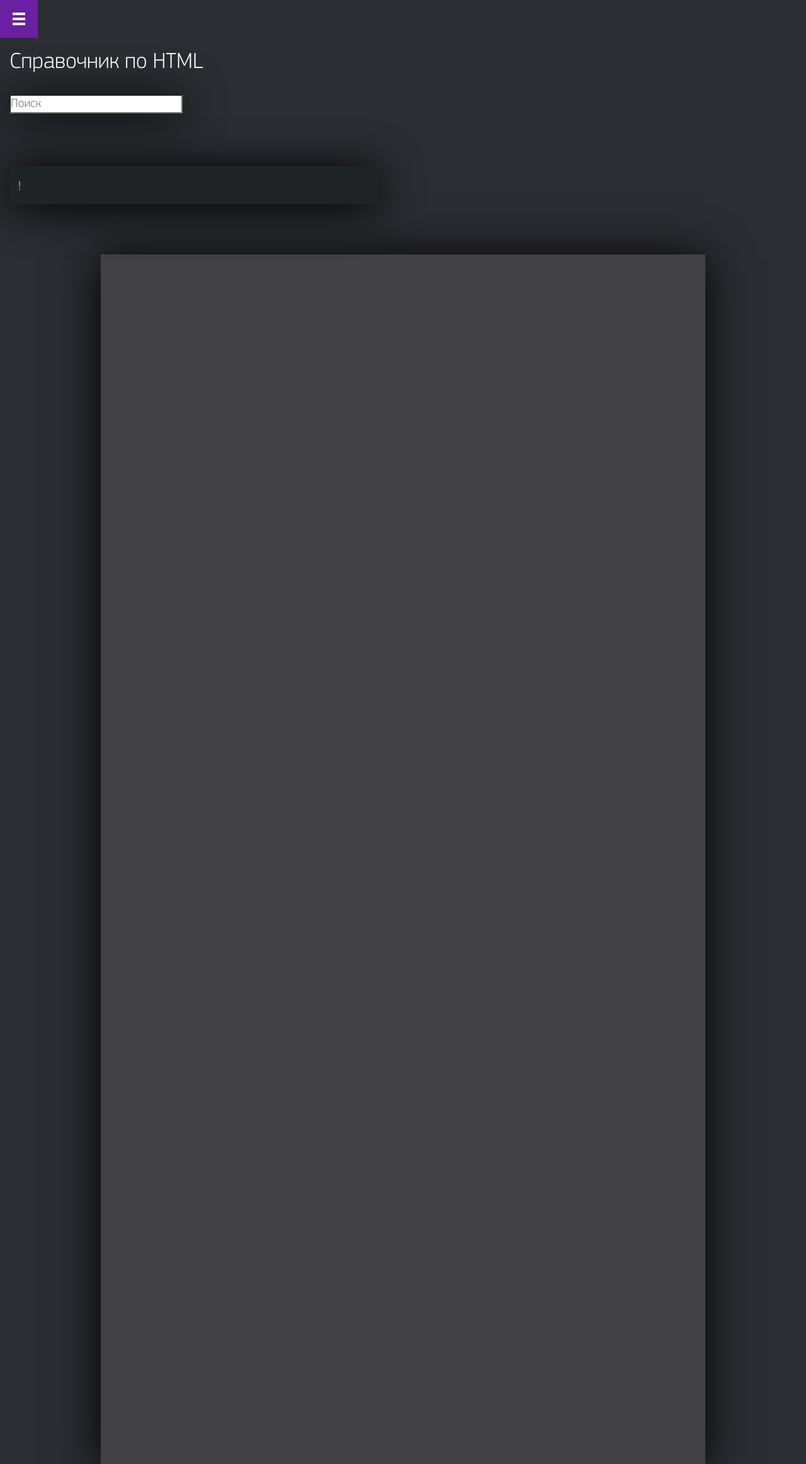
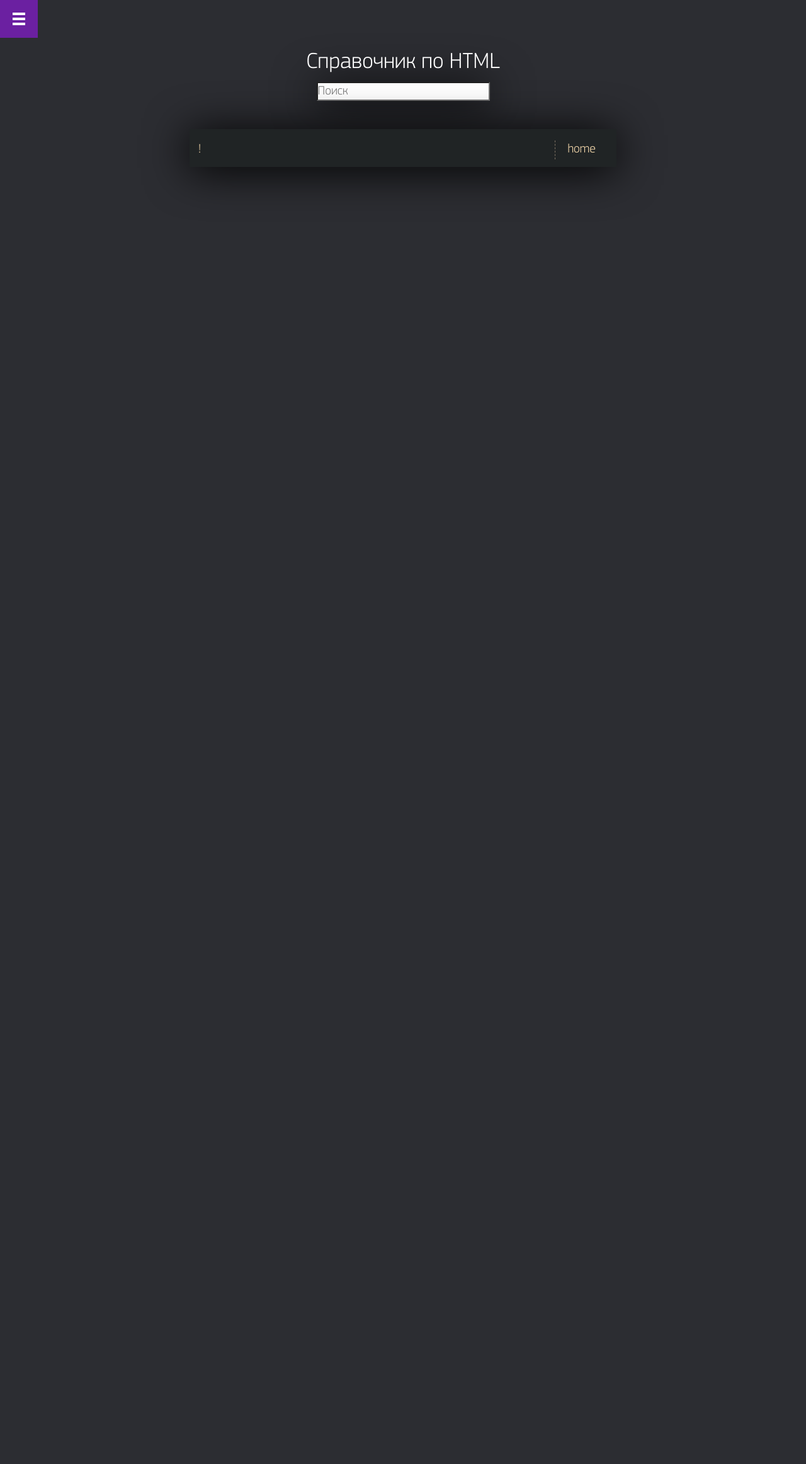
Before and after one commit to mordenius/lab, a PHP site: page /handbook/html/ in a window 1280 px wide. Shown: the whole page at 63% size. After the commit the page ends 294 px from the top, so only its background shows below. Run offline with PHP 8.4, Linux system fonts and the light colour scheme; data that the repository does not hold is empty; some web fonts are replaced.

Commit message:
corect_style_4

```diff
--- a/gate/chambers/handbook/html/index.php
+++ b/gate/chambers/handbook/html/index.php
@@ -4,7 +4,7 @@
 <section>
     <h1>Справочник по HTML </h1>
     <input id="Input_Seorch" type="text" placeholder="Поиск">
-    <div class="tag_meny"> </div>
+    <div class="tag_meny"> <div class="home">home</div> </div>
     <div class="wrap_tegs">
         <ul> </ul>
     </div>
@@ -60,11 +60,12 @@ $(document).ready(function() {
         var tgl = 0;
         var OfOn = 0;
         $(".tag_meny > a").click(function() {
+         //   claer_funck();
             if ($(this).hasClass("active")) {
                 $(this).removeClass("active");
                 $("." + $(this).attr('class').slice(0, -1)).removeClass("active");
                 OfOn = false;
-            } else {
+            }else{
                 $('.wrap_tegs > ul').show();
                 $('br').show()
                 i = $("." + $(this).attr('class'))
@@ -72,6 +73,8 @@ $(document).ready(function() {
                 console.log(r)
                 r.addClass("active")
                 i.addClass("active")
+                $(".select_tag").css({'display': 'none'})
+                $(".wrap_tegs").css({'display': 'block'})
             }
             $('.wrap_tegs > ul').not('.active').hide('slow')
             $('br').not('.' + $(this).attr('class').slice(0, -1)).hide('slow')
@@ -88,6 +91,20 @@ $(document).ready(function() {
             };
         });
     });
+    //-----------------------------------------------------------------------------
+     var claer_funck = function(){
+         $(".select_tag").css({'display': 'none'});
+         $(".tag_meny > a").removeClass("active");
+         TegInformation = $(".select_tag").find("div");
+         $(TegInformation).text("");
+         $('.wrap_tegs > ul').show();
+        // $('.wrap_tegs > ul > br').show();
+         $(".wrap_tegs").css({"display" :"block"})
+         $("#Input_Seorch").val("");
+         $(".tag_meny > a").removeClass("active");
+         $('.wrap_tegs > ul').removeClass("active");
+         $('.wrap_tegs > ul > li').css({"display" : "block"})
+    }
     //--
     $("body").keypress(function(e) {
         $("#Input_Seorch").focus();
@@ -119,21 +136,16 @@ $(document).ready(function() {
                 $(".wrap_tegs > ul > li > a").each(function(i, elem) {
                     // console.log(t, "<" + value["tag_name"] + ">", "ывафвыафывафвыа" );
                     if ("<" + value["tag_name"] + ">" != $(this).text()) {
-                        //  console.log("Bingo")
-
-
                     } else if ("<" + value["tag_name"] + ">" == $(this).text()) {
 
                         colectionLi.push($(this).parent("li"));
                         colectionUl.push($(this).parent("li").parent("ul"));
                         colectionUl.push($(this).parent("li").parent("ul").children("br"));
                     }
-                    // console.log(colection)
 
                 });
             }
         })
-        console.log(colectionLi)
         colectionLi.forEach(function(item, i, arr) {
             item.css({
                 'display': 'block'
@@ -152,9 +164,12 @@ $(document).ready(function() {
     // --- show teg information
     $('.wrap_tegs').on('click', 'ul > li > a', function(event) {
         var val_tag_name = $(this).text().slice(1, -1);
+        $(".select_tag").css({'display':'block'});
         $('.wrap_tegs').css({
             'display': 'none'
         });
+
+     $(".tag_meny > a").removeClass("active");
 
         function seorch_tegs(val_tag_name) {
             $.each(html_tags, function(key, value) {
@@ -238,10 +253,54 @@ $(document).ready(function() {
     }
 
 
-
-
     $(".tag_meny").click(function() {
         height_ul();
     });
+
+
+// --- home
+
+$(".home").click(function(){claer_funck()});
+
+// --- Резиновость
+
+var old_window_size = $(window).width();
+var new_window_size;
+var elem_size_new;
+var elem_size_old = $(".wrap_tegs").width();
+
+$( window ).resize(function() {
+
+new_window_size = $(window).width()
+
+
+if(old_window_size > new_window_size ) {
+   elem_size_new = old_window_size - new_window_size;
+
+ if(elem_size_old > 400) {
+    $(".wrap_tegs").width(elem_size_old - elem_size_new);
+    $(".select_tag").width(elem_size_old - elem_size_new);
+    $(".select_tag > div > p > span").width( $(".wrap_tegs").width() - 100)
+    $(".tag_example > plaintext").width( $(".wrap_tegs").width() - 100)
+ }
+
+}else{
+ old_window_size = new_window_size;
+ elem_size_new = old_window_size - new_window_size;
+
+if(elem_size_old != 1400){
+   $(".wrap_tegs").width(elem_size_old + elem_size_new);
+   $(".select_tag").width(elem_size_old + elem_size_new);
+   $(".select_tag > div > p  > span").width( $(".wrap_tegs").width() - 200)
+  $(".tag_example > plaintext").width( $(".wrap_tegs").width() - 200)
+ }
+ }
+
+
+
+});
+
+
+
 });
     </script>
--- a/source/css/style.css
+++ b/source/css/style.css
@@ -185,11 +185,11 @@ body > h1 {
     color: #666;
 }
 
-.tag_meny{
+.tag_meny {
     margin-top: 84px;
     font-size: 20px;
     margin-bottom: 80px;
-    width: 585px;
+    width: 678px;
     margin-left: 0;
     margin-right: 0;
     height: 60px;
@@ -199,10 +199,7 @@ body > h1 {
     /* -webkit-box-shadow: inset 0px 0px 50px 0px #FFFAFA,5px 5px 5px 1px #BFB5B5; */
     -moz-box-shadow: inset 0px 0px 50px 0px #FFFAFA,5px 5px 5px 1px #BFB5B5;
     -o-box-shadow: inset 0px 0px 50px 0px #FFFAFA,5px 5px 5px 1px #BFB5B5;
-}
-
-.tag_meny{
-
+    margin: 45px auto;
 }
 
 
@@ -260,7 +257,10 @@ h2 {
     box-shadow: -1px 5px 69px 0 #000000,0px 0 0 0px;
     -moz-box-shadow: inset 0px 0px 50px 0px #FFFAFA,5px 5px 5px 1px #BFB5B5;
     -o-box-shadow: inset 0px 0px 50px 0px #FFFAFA,5px 5px 5px 1px #BFB5B5;
+    margin: 0 auto;
 }
+
+.wrap_tegs {}
 
 .wrap_tegs > ul > li > a  {
     margin-left: 47px;
@@ -277,13 +277,18 @@ h2 {
  -moz-box-shadow: inset 0px 0px 50px 0px #FFFAFA,5px 5px 5px 1px #BFB5B5;
  -o-box-shadow: inset 0px 0px 50px 0px #FFFAFA,5px 5px 5px 1px #BFB5B5;
  color: #000000;
+ margin: 0 auto;
+ display: block; */
 }
 
 input#Input_Seorch {}
 
 section > h1 {
     margin-top: 80px;
+    text-align: center;
 }
+
+h1 {}
 
 .select_tag{
 
@@ -293,7 +298,7 @@ margin: 0 auto;
 
 background: rgba(198, 180, 180, 0.14);
 
-height: 1920px;
+/* height: 1920px; */
 
 box-shadow: -1px 5px 69px 0 #000000,0px 0 0 0px;
 
@@ -302,6 +307,10 @@ box-shadow: -1px 5px 69px 0 #000000,0px 0 0 0px;
 -moz-box-shadow: inset 0px 0px 50px 0px #FFFAFA,5px 5px 5px 1px #BFB5B5;
 
 -o-box-shadow: inset 0px 0px 50px 0px #FFFAFA,5px 5px 5px 1px #BFB5B5;
+
+display: none;
+
+padding-bottom: 20px;
 }
 
 
@@ -402,3 +411,23 @@ pre {
     border-radius: 4px;
     white-space: normal;
 }
+
+.home {
+    float: right;
+    margin-right: 33px;
+    width: 65px;
+    height: 30px;
+    /* background: darkcyan; */
+    text-align: right;
+    color: #fbdeb0;
+    border-left: 1px;
+    border-left-style: dashed;
+    border-color: #7c7163;
+    cursor: pointer;
+    margin-left: 2px;
+}
+
+
+.home:hover{
+ color:white;
+}
```
